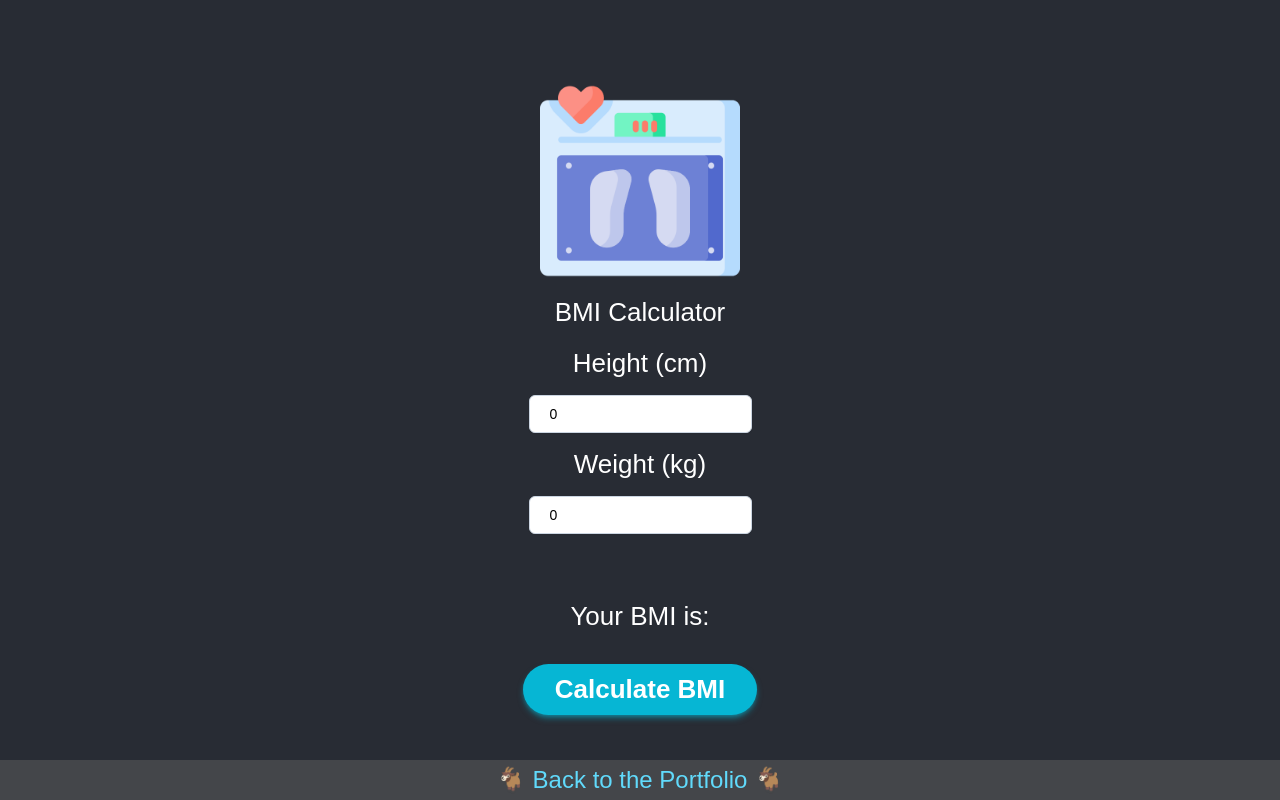
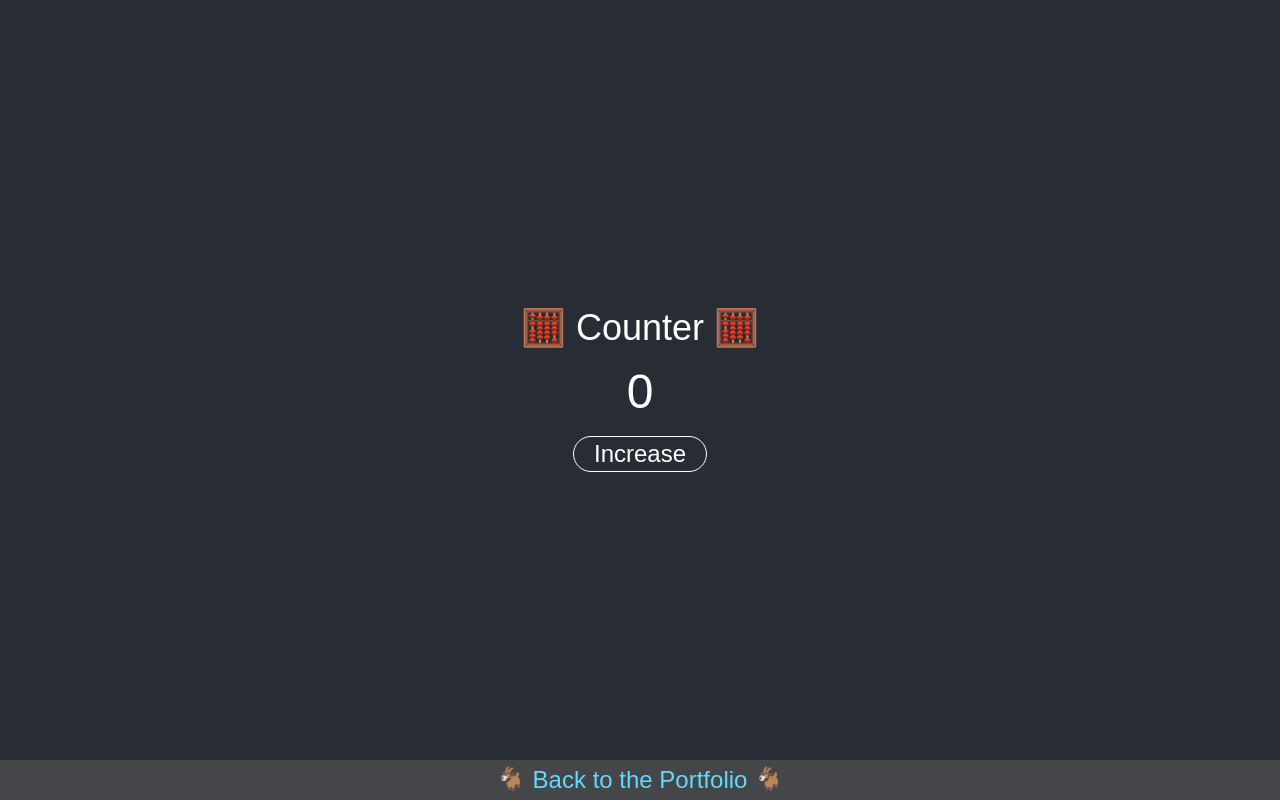
Before and after one commit to SanditZZ/calculator, a React (Create React App) app: page / in a window 1280 px wide. Shown: the top 800 px of the page. Built offline with nearby package versions, Linux system fonts and the light colour scheme.

Commit message:
Add basic increment counter

```diff
--- a/src/App.css
+++ b/src/App.css
@@ -54,12 +54,29 @@
   color: #61dafb;
 }
 
+button {
+  cursor: pointer;
+  padding: 1px 20px;
+  font-size: 2rem;
+  border: 1px solid white;
+  outline: none;
+  border-radius: 25px;
+  transition: all 0.35s;
+}
+
+button:hover,
+button:focus {
+  transition: all 0.25s;
+  background-color: rgba(0, 0, 0, .7);
+}
+
 .calculator-grid>button {
   cursor: pointer;
   font-size: 2rem;
   border: 1px solid white;
   outline: none;
   box-shadow: inset 0 3px 6px 0 rgba(0, 0, 0, 0.75);
+  border-radius: 0px;
   /* filter: drop-shadow(0 0 rem rgba(0, 0, 0, 0.75)); */
   /* background-color: rgb(6, 182, 212, .9); */
 }
--- a/src/App.js
+++ b/src/App.js
@@ -1,6 +1,7 @@
 import BMICalculator from './components/BMICalculator';
 import Footer from './components/Footer';
 import Calculator from './components/Calculator';
+import Counter from "./components/Counter";
 
 // Add calculators for:
 // Savings Calculator: 40/30/30
@@ -9,6 +10,7 @@ import Calculator from './components/Calculator';
 const App = () => {
   return (
     <div>
+      <Counter />
       <BMICalculator />
       <Calculator />
       <Footer />
--- /dev/null
+++ b/src/components/Counter.jsx
@@ -0,0 +1,20 @@
+import React, { useState } from 'react'
+
+import '../App.css'
+
+export default function Counter () {
+
+    const [counterValue, setCounterValue] = useState(0)
+
+    const increment = () => {
+        setCounterValue(counterValue + 1)
+  }
+
+    return (
+    <div className='Component-center'>
+        <div className='counter-title mb-5 text-4xl'>&#x1F9EE; Counter &#x1F9EE;</div>
+        <div className='counter-value text-5xl'>{counterValue}</div>
+        <button className='text-2xl m-5 select-none' onClick={increment}>Increase</button>
+    </div>
+  )
+}
```
